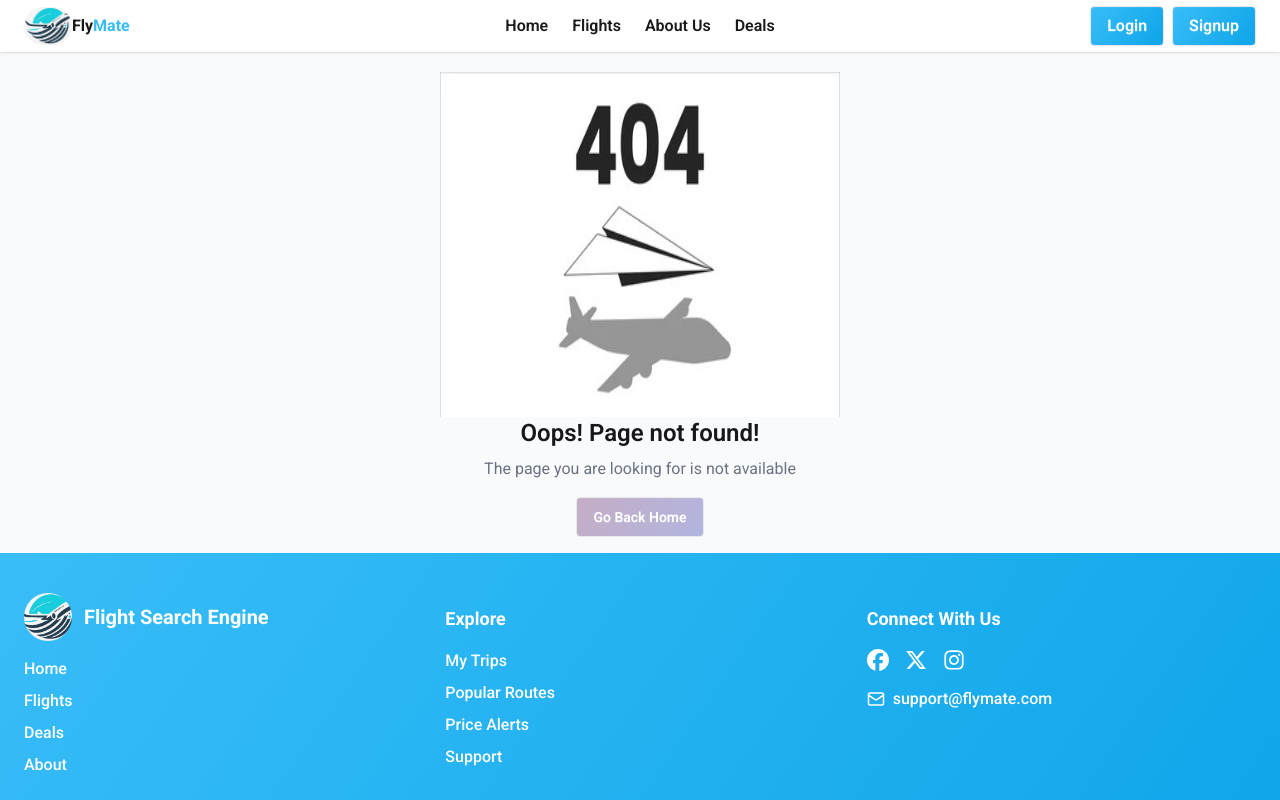
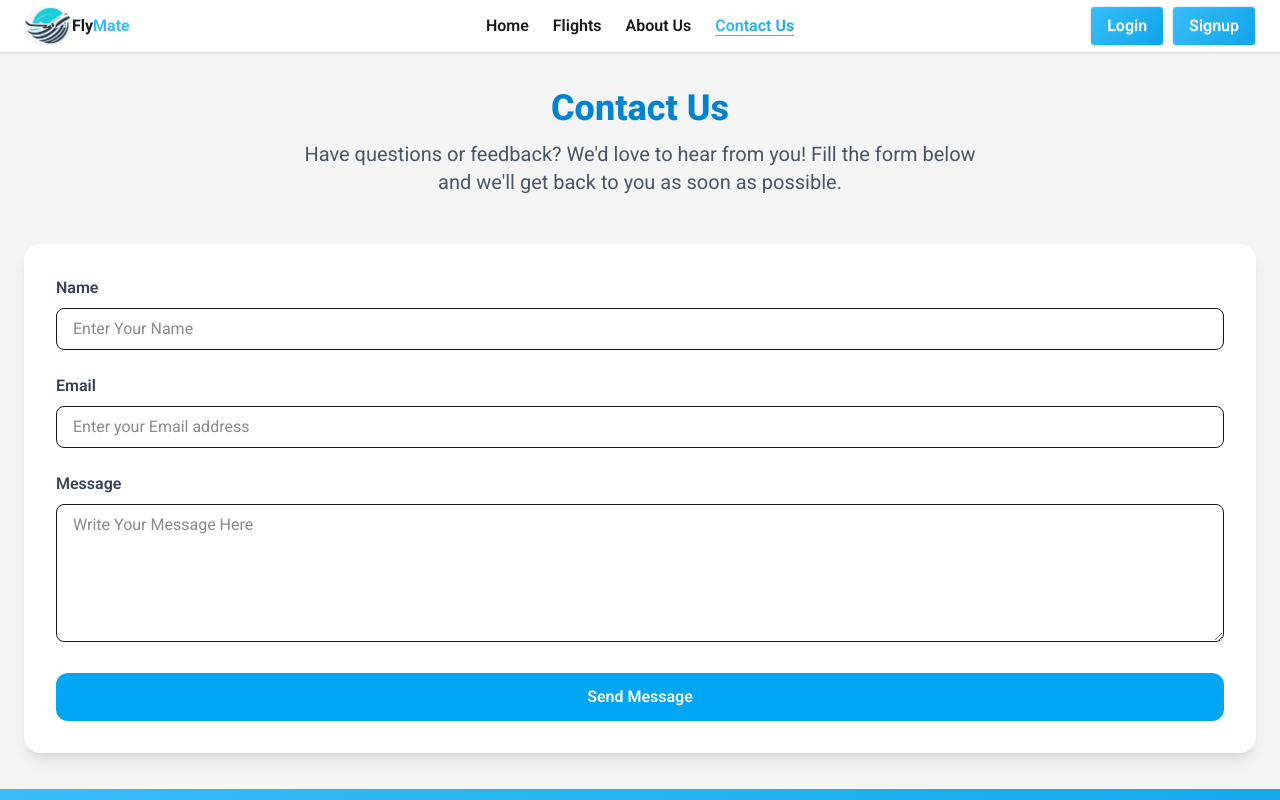
Before and after one commit to marufaakter1947/flight-search-engine, a React (Vite) app: page /contact in a window 1280 px wide. Shown: the top 800 px of the page. Built offline with nearby package versions, Linux system fonts and the light colour scheme; no server answers.

Commit message:
Added Contact Us Page

```diff
--- a/src/Components/Navbar.jsx
+++ b/src/Components/Navbar.jsx
@@ -67,10 +67,15 @@ const Navbar = () => {
               </NavLink>
             </li>
             <li>
+              <NavLink to="/about" className={activeNavLink}>
+                Contact Us
+              </NavLink>
+            </li>
+            {/* <li>
               <NavLink to="/deals" className={activeNavLink}>
                 Deals
               </NavLink>
-            </li>
+            </li> */}
             <li>
               <NavLink to="/my-trips" className={activeNavLink}>
                 My Trips
@@ -105,10 +110,15 @@ const Navbar = () => {
             </NavLink>
           </li>
           <li>
+            <NavLink to="/contact" className={activeNavLink}>
+              Contact Us
+            </NavLink>
+          </li>
+          {/* <li>
             <NavLink to="/deals" className={activeNavLink}>
               Deals
             </NavLink>
-          </li>
+          </li> */}
            {user && (
             <li>
               <NavLink to="/my-trips" className={activeNavLink}>
--- a/src/Pages/About.jsx
+++ b/src/Pages/About.jsx
@@ -2,7 +2,7 @@ import { motion } from "framer-motion";
 
 const About = () => {
   return (
-    <div className=" py-5">
+    <div className=" py-4">
 
       <motion.div
         initial={{ opacity: 0, y: 50 }}
--- /dev/null
+++ b/src/Pages/Contact.jsx
@@ -0,0 +1,89 @@
+import { motion } from "framer-motion";
+import toast from "react-hot-toast";
+import { useState } from "react";
+
+const Contact = () => {
+  const [name, setName] = useState("");
+  const [email, setEmail] = useState("");
+  const [message, setMessage] = useState("");
+
+  const handleSubmit = (e) => {
+    e.preventDefault();
+    toast.success("Message sent successfully!");
+    setName("");
+    setEmail("");
+    setMessage("");
+  };
+
+  return (
+    <div className=" py-4">
+
+      <motion.div
+        initial={{ opacity: 0, y: 50 }}
+        animate={{ opacity: 1, y: 0 }}
+        transition={{ duration: 0.8 }}
+        className="text-center mb-12"
+      >
+        <h1 className="text-3xl md:text-4xl font-extrabold text-sky-600 mb-3">
+          Contact Us
+        </h1>
+        <p className="text-gray-600 text-lg md:text-xl max-w-2xl mx-auto">
+          Have questions or feedback? We'd love to hear from you! Fill the form below and we'll get back to you as soon as possible.
+        </p>
+      </motion.div>
+
+      <motion.form
+        onSubmit={handleSubmit}
+        initial={{ opacity: 0 }}
+        animate={{ opacity: 1 }}
+        transition={{ duration: 1, delay: 0.3 }}
+        className="bg-white rounded-2xl shadow-lg p-8 space-y-6"
+      >
+        <div>
+          <label className="font-semibold text-gray-700">Name</label>
+          <input
+            type="text"
+            required
+            value={name}
+            placeholder="Enter Your Name"
+            onChange={(e) => setName(e.target.value)}
+            className="w-full border rounded-lg px-4 py-2 mt-2 outline-none focus:ring-2 focus:ring-sky-400"
+          />
+        </div>
+
+        <div>
+          <label className="font-semibold text-gray-700">Email</label>
+          <input
+            type="email"
+            required
+            value={email}
+            onChange={(e) => setEmail(e.target.value)}
+            placeholder="Enter your Email address"
+            className="w-full border rounded-lg px-4 py-2 mt-2 outline-none focus:ring-2 focus:ring-sky-400"
+          />
+        </div>
+
+        <div>
+          <label className="font-semibold text-gray-700">Message</label>
+          <textarea
+            required
+            value={message}
+            onChange={(e) => setMessage(e.target.value)}
+            placeholder="Write Your Message Here"
+            rows={5}
+            className="w-full border rounded-lg px-4 py-2 mt-2 outline-none focus:ring-2 focus:ring-sky-400"
+          ></textarea>
+        </div>
+
+        <button
+          type="submit"
+          className="bg-sky-500 hover:bg-sky-600 text-white font-semibold px-6 py-3 rounded-xl transition w-full"
+        >
+          Send Message
+        </button>
+      </motion.form>
+    </div>
+  );
+};
+
+export default Contact;
--- a/src/Routes/Router.jsx
+++ b/src/Routes/Router.jsx
@@ -7,6 +7,7 @@ import ErrorPage from "../Pages/ErrorPage";
 import Flights from "../Pages/Flights";
 import Deals from "../Pages/Deals";
 import About from "../Pages/About";
+import Contact from "../Pages/Contact";
 
 const router = createBrowserRouter([
   {
@@ -36,6 +37,10 @@ const router = createBrowserRouter([
         element: <About></About>,
       },
       {
+        path: "/contact",
+        element: <Contact></Contact>
+      },
+      {
         path: "/deals",
         element: <Deals></Deals>,
       },
```
